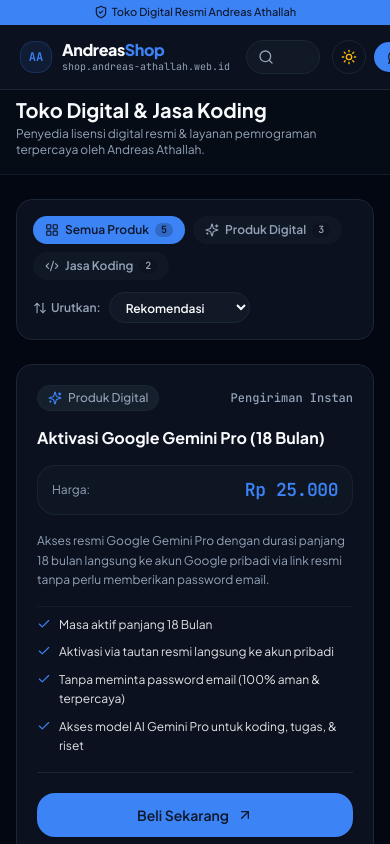
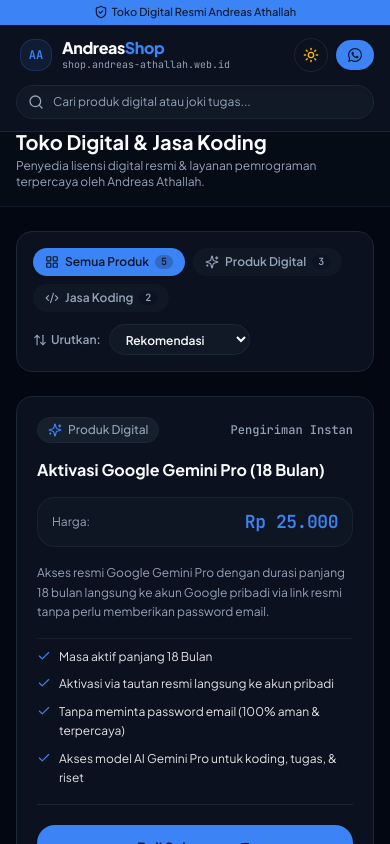
Before and after one commit to Zyuuxyncool/shop_andreas_athallah, a React (Vite) app: page / in a window 390 px wide. Shown: the top 844 px of the page. Built offline with nearby package versions, Linux system fonts and the light colour scheme.

Commit message:
feat: make search bar fully responsive on mobile with dedicated full-width input row

```diff
--- a/src/App.tsx
+++ b/src/App.tsx
@@ -81,7 +81,7 @@
 
       <main className="flex flex-col relative overflow-hidden">
         {/* Clean Header Bar */}
-        <div className="pt-24 pb-4 sm:pt-28 sm:pb-5 border-b border-border/60 bg-muted/20">
+        <div className="pt-32 pb-4 sm:pt-28 sm:pb-5 border-b border-border/60 bg-muted/20">
           <div className="container max-w-6xl mx-auto px-4">
             <h1 className="text-xl sm:text-2xl font-bold text-foreground">
               Toko Digital & Jasa Koding
--- a/src/components/Navbar.tsx
+++ b/src/components/Navbar.tsx
@@ -38,14 +38,16 @@
       <div
         className={`transition-all duration-300 ${
           isScrolled
-            ? "bg-card/95 backdrop-blur-md border-b border-border shadow-md py-2.5"
-            : "bg-card border-b border-border py-3 sm:py-3.5"
+            ? "bg-card/95 backdrop-blur-md border-b border-border shadow-md py-2 sm:py-2.5"
+            : "bg-card border-b border-border py-2.5 sm:py-3.5"
         }`}
       >
         <div className="container mx-auto px-4 max-w-6xl">
-          <div className="flex items-center justify-between gap-3 sm:gap-6">
 
-            {/* Brand Logo (Clean, No Star+ Badge) */}
+          {/* Top Row: Brand & Actions on Mobile, Full Row on Desktop */}
+          <div className="flex items-center justify-between gap-3">
+
+            {/* Brand Logo */}
             <a
               href="#"
               className="flex items-center gap-2.5 shrink-0 focus-visible:outline-none focus-visible:ring-2 focus-visible:ring-primary rounded-lg py-1 px-1"
@@ -54,7 +56,7 @@
                 AA
               </div>
               <div className="flex flex-col">
-                <span className="text-foreground font-extrabold text-base sm:text-lg tracking-tight leading-none">
+                <span className="text-foreground font-extrabold text-base tracking-tight leading-none">
                   Andreas<span className="text-primary font-black">Shop</span>
                 </span>
                 <span className="text-[10px] text-muted-foreground font-mono leading-none mt-1">
@@ -63,8 +65,8 @@
               </div>
             </a>
 
-            {/* Search Bar (Prominent in Center) */}
-            <div className="flex-1 max-w-xl mx-auto">
+            {/* Desktop Search Bar (Hidden on Mobile) */}
+            <div className="hidden sm:block flex-1 max-w-lg mx-4">
               <div className="relative flex items-center">
                 <input
                   type="text"
@@ -88,8 +90,8 @@
             </div>
 
             {/* Right Actions */}
-            <div className="flex items-center gap-2 sm:gap-3 shrink-0">
-              {/* Back to Portfolio */}
+            <div className="flex items-center gap-2 shrink-0">
+              {/* Back to Portfolio (Desktop) */}
               <a
                 href="https://andreas-athallah.web.id"
                 className="hidden lg:inline-flex items-center gap-1.5 px-3 py-1.5 rounded-xl border border-border text-xs font-medium text-muted-foreground hover:text-foreground hover:bg-accent transition-colors"
@@ -109,12 +111,12 @@
                 {theme === "dark" ? <Sun className="w-4 h-4 text-amber-400" /> : <Moon className="w-4 h-4 text-slate-700" />}
               </button>
 
-              {/* WhatsApp Quick Order Button */}
+              {/* WhatsApp Quick Button */}
               <a
                 href="https://wa.me/6285773301211?text=Halo%20Andreas,%20saya%20tertarik%20untuk%20order%20di%20Andreas%20Shop."
                 target="_blank"
                 rel="noreferrer"
-                className="inline-flex items-center gap-1.5 px-3.5 py-2 rounded-xl text-xs font-semibold bg-primary text-primary-foreground hover:bg-primary/90 transition-all shadow-sm"
+                className="inline-flex items-center gap-1.5 px-3 py-2 rounded-xl text-xs font-semibold bg-primary text-primary-foreground hover:bg-primary/90 transition-all shadow-sm"
               >
                 <SiWhatsapp className="w-3.5 h-3.5" />
                 <span className="hidden sm:inline">Hubungi WA</span>
@@ -122,6 +124,31 @@
             </div>
 
           </div>
+
+          {/* Mobile Search Bar Row (Full Width on Mobile screens < 640px) */}
+          <div className="sm:hidden pt-2.5 pb-0.5">
+            <div className="relative flex items-center">
+              <input
+                type="text"
+                value={searchQuery}
+                onChange={(e) => onSearchChange(e.target.value)}
+                placeholder="Cari produk digital atau joki tugas..."
+                className="w-full pl-9 pr-9 py-2 rounded-xl bg-muted/60 border border-border text-foreground text-xs placeholder:text-muted-foreground focus-visible:outline-none focus-visible:ring-2 focus-visible:ring-primary transition-all shadow-inner"
+              />
+              <Search className="w-4 h-4 text-muted-foreground absolute left-3 pointer-events-none" />
+              {searchQuery && (
+                <button
+                  type="button"
+                  onClick={() => onSearchChange("")}
+                  className="absolute right-3 p-1 rounded-full text-muted-foreground hover:text-foreground"
+                  aria-label="Hapus pencarian"
+                >
+                  <X className="w-3.5 h-3.5" />
+                </button>
+              )}
+            </div>
+          </div>
+
         </div>
       </div>
     </header>
```
